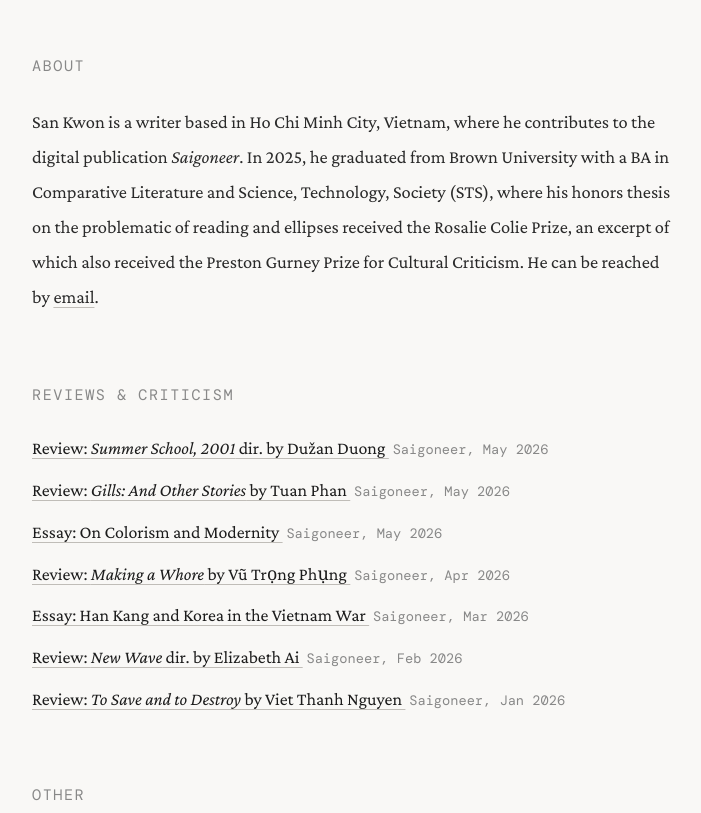
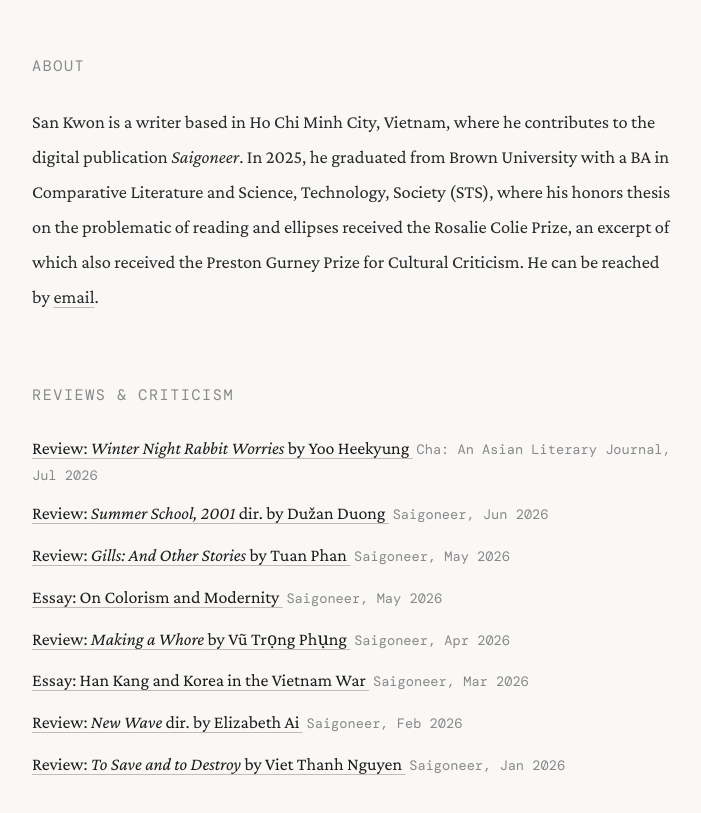
Before and after one commit to san-kwon/san-kwon.github.io, a plain HTML site: page index.html in a window 1280 px wide. Shown: the part 110-923 px from the top of the page, without its empty margins (286-987 px from the left). Drawn offline with nearby package versions, Linux system fonts and the light colour scheme; a web font is replaced by a local one.

Commit message:
Update index.html

```diff
--- a/index.html
+++ b/index.html
@@ -131,10 +131,16 @@
   <h2>Reviews & Criticism</h2>
   <ul>
     <li>
+      <a href="https://chajournal.com/2026/07/01/winter-night-rabbit/" target="_blank" rel="noopener">
+        Review: <em>Winter Night Rabbit Worries</em> by Yoo Heekyung
+      </a>
+      <span class="meta">Cha: An Asian Literary Journal, Jul 2026</span>
+    </li>
+    <li>
       <a href="https://saigoneer.com/film-tv/29073-review-from-czechia,-%E2%80%98tr%C6%B0%E1%BB%9Dng-h%C3%A8,-2001%E2%80%99-bridges-family-divides,-both-onscreen-and-in-real-life" target="_blank" rel="noopener">
         Review: <em>Summer School, 2001</em> dir. by Dužan Duong
       </a>
-      <span class="meta">Saigoneer, May 2026</span>
+      <span class="meta">Saigoneer, Jun 2026</span>
     </li>
     <li>
       <a href="https://saigoneer.com/lo%E1%BA%A1t-so%E1%BA%A1t-bookshelf/28988-short-story-collection-gills-pieces-together-a-raw-and-complex-portrait-of-saigon" target="_blank" rel="noopener">
```
